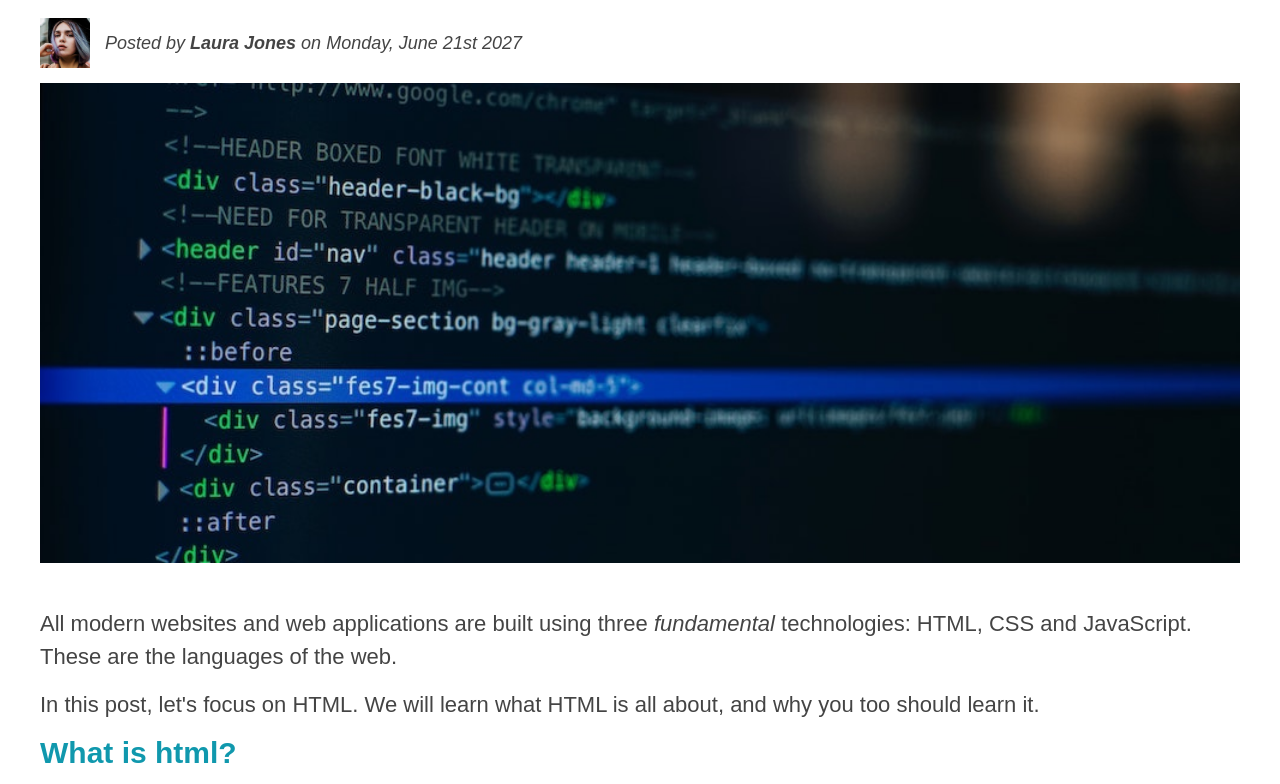
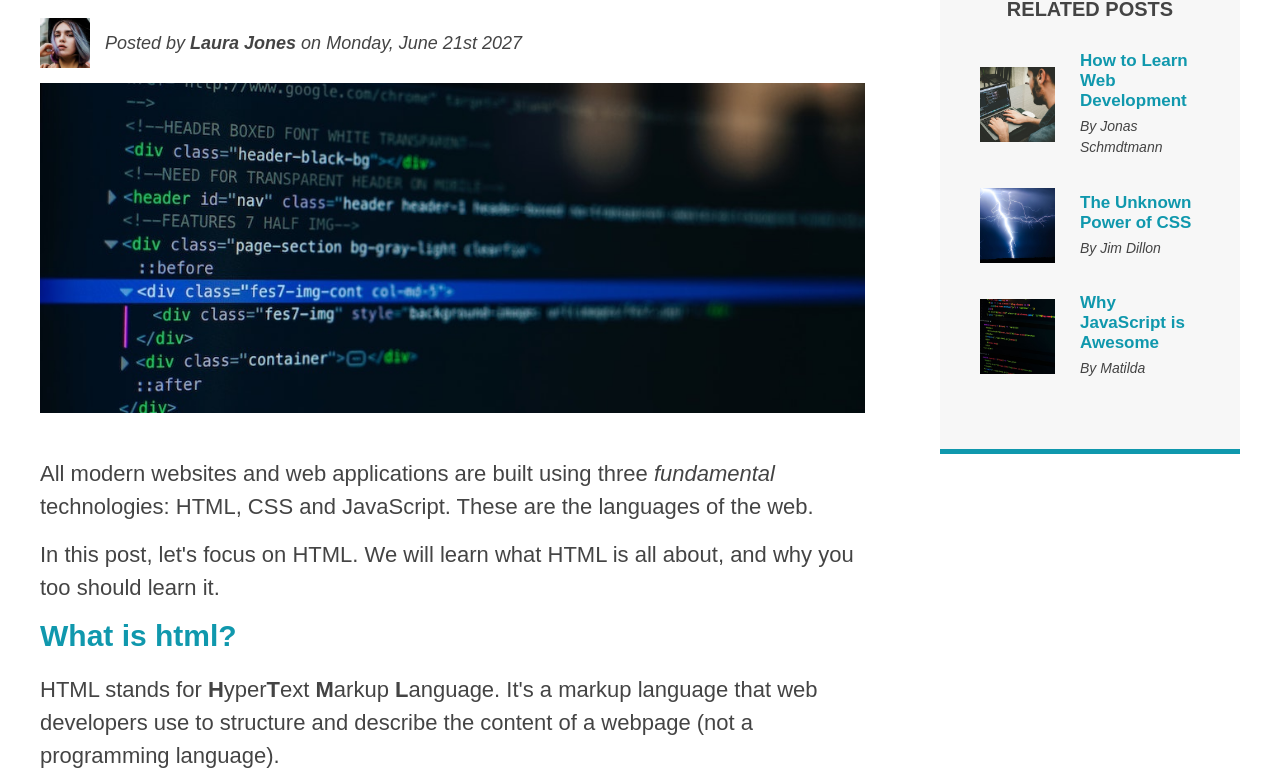
Before and after one commit to janomonje/HTML-CSS, a plain HTML site: page index.html in a window 1280 px wide. Shown: the part 198-982 px from the top of the page. Drawn offline with Linux system fonts and the light colour scheme.

Commit message:
finishing flexbox

```diff
--- a/index.html
+++ b/index.html
@@ -28,6 +28,7 @@
         <!--<div class="clear"></div>-->
       </header>
 
+      <div class="row">
         <article>
           <header class="post-header">
             <h2>The Basic Language of the Web: HTML</h2>
@@ -57,8 +58,8 @@
           <p>
             All modern websites and web applications are built using three
             <em>fundamental</em>
-          technologies: HTML, CSS and JavaScript. These are the languages of the
-          web.
+            technologies: HTML, CSS and JavaScript. These are the languages of
+            the web.
           </p>
 
           <p>
@@ -71,9 +72,9 @@
           <p>
             HTML stands for
             <strong>H</strong>yper<strong>T</strong>ext <strong>M</strong>arkup
-          <strong>L</strong>anguage. It's a markup language that web developers
-          use to structure and describe the content of a webpage (not a
-          programming language).
+            <strong>L</strong>anguage. It's a markup language that web
+            developers use to structure and describe the content of a webpage
+            (not a programming language).
           </p>
 
           <p>
@@ -134,7 +135,9 @@
               />
 
               <div>
-              <a href="#" class="related-link">How to Learn Web Development</a>
+                <a href="#" class="related-link"
+                  >How to Learn Web Development</a
+                >
                 <p class="related-author">By Jonas Schmdtmann</p>
               </div>
             </li>
@@ -163,10 +166,10 @@
                 <a href="#" class="related-link"> Why JavaScript is Awesome</a>
                 <p class="related-author">By Matilda</p>
               </div>
-
             </li>
           </ul>
         </aside>
+      </div>
 
       <footer>
         <p id="copyright" class="copyright text">
--- a/style.css
+++ b/style.css
@@ -329,3 +329,23 @@ footer {
   font-weight: normal;
   font-style: italic;
 }
+
+.row {
+  display: flex;
+  gap: 75px;
+  margin-bottom: 60px;
+  align-items: flex-start;
+}
+
+article {
+  flex: 1;
+}
+aside {
+  /*
+  DEFAULTS
+  flex-grow: 0;
+  flex-shrink: 1;
+  flex-basis: auto;
+  */
+  flex: 0 0 300px;
+}
```
Lines whose indentation alone changed are shown as unchanged.
